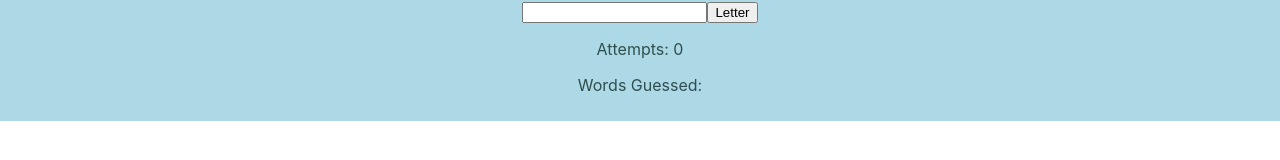
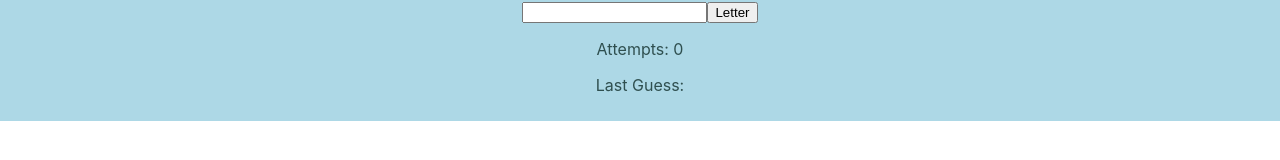
Before and after one commit to NotVeryAsh/React-Hangman, a React (Create React App) app: page / in a window 1280 px wide. Shown: the part 282-442 px from the top of the page. Built offline with nearby package versions, Linux system fonts and the light colour scheme.

Commit message:
Add last guess

```diff
--- a/src/Components/Game.jsx
+++ b/src/Components/Game.jsx
@@ -48,7 +48,7 @@ export default function Game() {
         <WordPlacements wordToGuess={wordToGuess} latestGuessedLetter={latestGuessedLetter} attempts={attempts}/>
         <LetterInput updatedLatestGuessedLetter={updatedLatestGuessedLetter}/>
         <p>Attempts: {attempts}</p>
-        <p>Words Guessed: {latestGuessedLetter}</p>
+        <p>Last Guess: {latestGuessedLetter}</p>
     </div>
   );
 }
```
